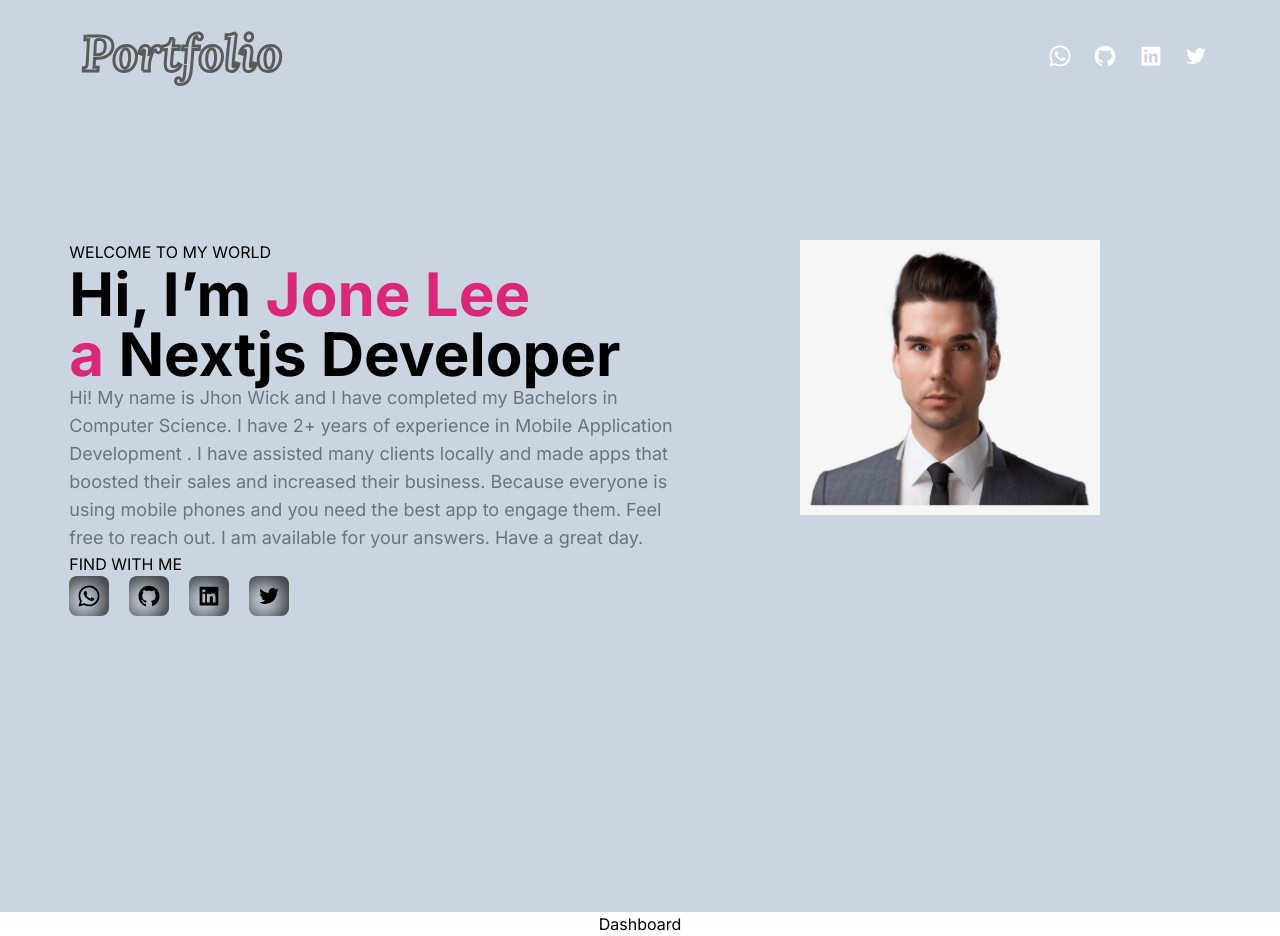
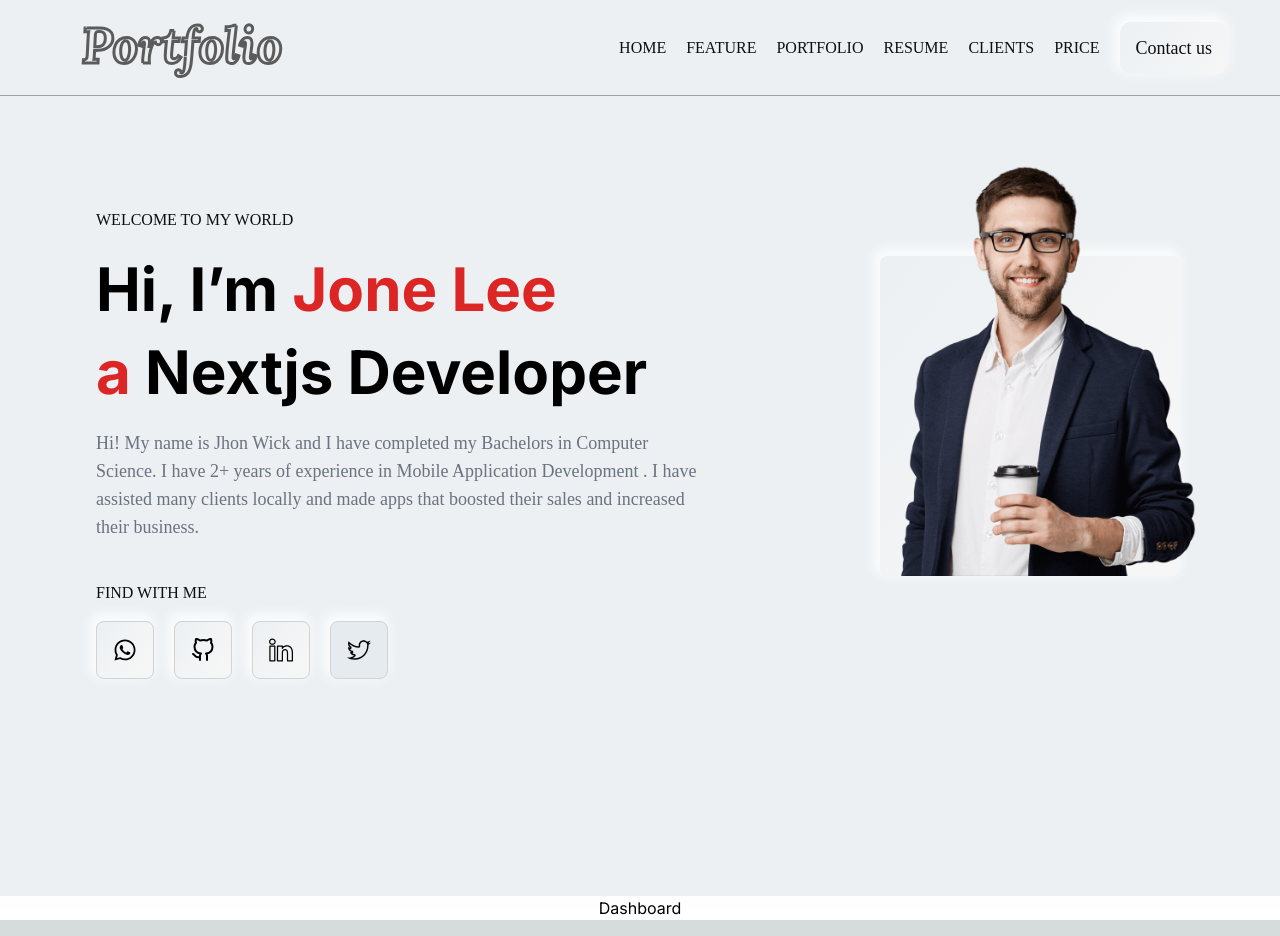
Before and after one commit to arsalan06/portfolio, a Next.js app: page / in a window 1280 px wide. Built offline with nearby package versions, Linux system fonts and the light colour scheme.

Commit message:
set font family add animation

```diff
--- a/src/app/header.tsx
+++ b/src/app/header.tsx
@@ -3,6 +3,7 @@ import { Fragment, useEffect, useState } from "react";
 import { AiFillGithub, AiFillLinkedin, AiOutlineTwitter } from "react-icons/ai";
 import { FaWhatsapp } from "react-icons/fa";
 import styles from "./styles/header.module.css";
+import Link from "next/link";
 export default function Header() {
   const [mobileMenuOpen, setMobileMenuOpen] = useState(false);
   const [scrolling, setScrolling] = useState("");
@@ -19,12 +20,17 @@ export default function Header() {
   return (
     // <header className="bg-transparent">
     <nav
-      className={`flex w-full items-center justify-between p-6 lg:px-8  sticky bg-slate-300 top-0 h-28 ${scrolling}`}
+      className={`flex w-full items-center justify-between p-6 lg:px-8 z-50 sticky bg-custombgcolor top-0 h-24 ${scrolling ? "": "border-b border-gray-400 "} ${scrolling}`}
       aria-label="Global"
       id="nav"
+      // style={{
+      //   borderBottom:"1px solid gray"
+      // }}
     >
-      <div className={`italic hover:not-italic hover:text-slate-600 font-bold text-2xl text-white  ${styles.patterns}`}>
-        <svg width="100%" height="100%" className={styles.svg}>
+      <div
+        className={`italic hover:not-italic hover:text-slate-600 font-bold text-2xl text-white  ${styles.patterns}`}
+      >
+        <svg width="100%" height="90%" className={styles.svg}>
           <defs>
             <pattern
               id="polka-dots"
@@ -43,11 +49,28 @@ export default function Header() {
           </text>
         </svg>
       </div>
-      <div className="flex w-40 items-center justify-between mr-10">
-        <FaWhatsapp className="text-2xl cursor-pointer text-white" />
-        <AiFillGithub className="text-2xl cursor-pointer text-white" />
-        <AiFillLinkedin className="text-2xl cursor-pointer text-white" />
-        <AiOutlineTwitter className="text-2xl cursor-pointer text-white" />
+      <div className="flex items-center justify-between">
+        <Link href={"/"} className="mr-5 font-sans text-linkcolor text-base">
+          HOME
+        </Link>
+        <Link href={"/"} className="mr-5 font-sans text-linkcolor text-base">
+          FEATURE
+        </Link>
+        <Link href={"/"} className="mr-5 font-sans text-linkcolor text-base">
+          PORTFOLIO
+        </Link>
+        <Link href={"/"} className="mr-5 font-sans text-linkcolor text-base">
+          RESUME
+        </Link>
+        <Link href={"/"} className="mr-5 font-sans text-linkcolor text-base">
+          CLIENTS
+        </Link>
+        <Link href={"/"} className="mr-5 font-sans text-linkcolor text-base">
+          PRICE
+        </Link>
+        <button  className={`mr-5 font-sans text-linkcolor text-lg bottom-auto  pl-4 pr-4 pt-3 pb-3 rounded-xl border-gray-500 ${styles.box_shadow}`}>
+          Contact us
+        </button>
       </div>
     </nav>
     // </header>
--- a/src/app/styles/header.module.css
+++ b/src/app/styles/header.module.css
@@ -33,3 +33,12 @@
    }
 
  }
+ .box_shadow{
+  box-shadow: -3px -4px 12px 4px rgba(255,255,255,0.75);
+  -webkit-box-shadow: -3px -4px 12px 4px rgba(255,255,255,0.75);
+  -moz-box-shadow: -3px -4px 12px 4px rgba(255,255,255,0.75);
+  background: #ecf0f3;
+  background: linear-gradient(130deg,#ecf0f3 0%, #f6f6f6 100%);
+  /* background: -webkit-linear-gradient(128deg,#ecf0f3 0%, #f6f6f6 80%);
+  background: -moz-linear-gradient(128deg,#ecf0f3 0%, #f6f6f6 80%); */
+}
--- a/src/components/MainBanner.tsx
+++ b/src/components/MainBanner.tsx
@@ -4,75 +4,73 @@ import Image from "next/image";
 import { Typewriter } from 'react-simple-typewriter';
 import { AiFillGithub, AiFillLinkedin, AiOutlineTwitter } from "react-icons/ai";
 import { FaWhatsapp } from "react-icons/fa";
+import { TfiTwitter } from "react-icons/tfi";
+import { SlSocialLinkedin } from "react-icons/sl";
+import { FiGithub } from "react-icons/fi";
 import styles from"./styles/banner.module.css"
 function MainBanner() {
   return (
     <>
-    <div className="min-h-screen bg-slate-300 w-full  flex justify-around lg:flex-row md:flex-row sm:flex-col">
-      <div className="w-1/2 pl-4 pr-4 flex-shrink mt-32">
-        <p className=" uppercase text-md">WELCOME TO MY WORLD</p>
-        <p className="font-bold text-6xl">
-          Hi, I’m <span className="text-pink-600"> Jone Lee  <br></br>a </span>
+    <div className="min-h-screen bg-custombgcolor w-full  flex justify-around lg:flex-row md:flex-row sm:flex-col">
+      <div className="w-1/2 pl-4 pr-4 flex-shrink mt-28">
+        <p className=" uppercase text-md font-sans text-linkcolor">WELCOME TO MY WORLD</p>
+        <p className="font-bold text-6xl leading-snug mt-4">
+          Hi, I’m <span className="text-red-600"> Jone Lee  <br></br>a </span>
           <Typewriter
-            words={['Reactjs Developer', 'Nextjs Developer', 'Perfessional Coder']}
+            words={['Reactjs Developer', 'Nextjs Developer', 'Professional Coder']}
             loop={true}
-            // cursor
-            // cursorStyle='_'
             typeSpeed={70}
-            // deleteSpeed={50}
-            // delaySpeed={1000}
-            // onLoopDone={handleDone}
-            // onType={handleType}
           />
         </p>
-        <p className="text-gray-500 leading-7 text-lg">
+        <p className="text-gray-500 leading-7 text-lg mt-4 font-sans">
           Hi! My name is Jhon Wick and I have completed my Bachelors in Computer
           Science. I have 2+ years of experience in Mobile Application
           Development . I have assisted many clients locally and made apps that
-          boosted their sales and increased their business. Because everyone is
-          using mobile phones and you need the best app to engage them. Feel
-          free to reach out. I am available for your answers. Have a great day.
+          boosted their sales and increased their business.
         </p>
-        <p className=" uppercase text-md">find with me</p>
+        <p className=" uppercase text-md font-sans text-linkcolor mt-10">find with me</p>
         <div className="flex">
           <br></br>
-        <div className="flex w-1/2 justify-start">
-          <span className={`drop-shadow-5xl pl-2 pr-2 pt-2 pb-2 rounded-lg bg-slate-300 mr-5 ${styles.box_shadow} `}>
-        <FaWhatsapp className="text-2xl cursor-pointer" />
+        <div className="flex w-1/2 justify-start mt-4">
+          <span className={`drop-shadow-5xl pl-4 pr-4 pt-4 pb-4 rounded-lg cursor-pointer bg-sociallinkcolor mr-5 ransition ease-in-out delay-150 hover:-translate-y-1 ${styles.whatsapp_social_box_shadow} `}>
+        <FaWhatsapp className="text-2xl cursor-pointer " />
           </span>
-          <span className={`drop-shadow-5xl pl-2 pr-2 pt-2 pb-2 rounded-lg bg-slate-300  mr-5 ${styles.box_shadow} `}>
-          <AiFillGithub className="text-2xl cursor-pointer" />
+          <span className={`drop-shadow-5xl pl-4 pr-4 pt-4 pb-4 rounded-lg cursor-pointer bg-sociallinkcolor  mr-5 ransition ease-in-out delay-150 hover:-translate-y-1  ${styles.git_social_box_shadow} `}>
+          <FiGithub className="text-2xl cursor-pointer" />
           </span>
-          <span className={`drop-shadow-5xl pl-2 pr-2 pt-2 pb-2 rounded-lg bg-slate-300  mr-5 ${styles.box_shadow} `}>
-          <AiFillLinkedin className="text-2xl cursor-pointer " />
+          <span className={`drop-shadow-5xl pl-4 pr-4 pt-4 pb-4 rounded-lg cursor-pointer bg-sociallinkcolor  mr-5 ransition ease-in-out delay-150 hover:-translate-y-1 ${styles.linkedin_social_box_shadow} `}>
+          <SlSocialLinkedin className="text-2xl cursor-pointer " />
           </span>
-          <span className={`drop-shadow-5xl pl-2 pr-2 pt-2 pb-2 rounded-lg bg-slate-300  mr-5 ${styles.box_shadow} `}>
-          <AiOutlineTwitter className="text-2xl cursor-pointer " />
+          <span className={`drop-shadow-5xl pl-4 pr-4 pt-4 pb-4 rounded-lg  bg-sociallinkcolor mr-5 transition ease-in-out delay-150 hover:-translate-y-1  cursor-pointer ${styles.twitter_social_box_shadow} `}>
+          <TfiTwitter className="text-2xl cursor-pointer" />
           </span>
         </div>
         {/* <div className="flex w-1/2 justify-around">
-          <span className={`drop-shadow-5xl pl-2 pr-2 pt-2 pb-2 rounded-lg bg-slate-300 ${styles.box_shadow} `}>
+          <span className={`drop-shadow-5xl pl-2 pr-2 pt-2 pb-2 rounded-lg bg-slate-300 ${styles.social_box_shadow} `}>
         <FaWhatsapp className="text-2xl cursor-pointer" />
           </span>
-          <span className={`drop-shadow-5xl pl-2 pr-2 pt-2 pb-2 rounded-lg bg-slate-300 ${styles.box_shadow} `}>
+          <span className={`drop-shadow-5xl pl-2 pr-2 pt-2 pb-2 rounded-lg bg-slate-300 ${styles.social_box_shadow} `}>
           <AiFillGithub className="text-2xl cursor-pointer" />
           </span>
-          <span className={`drop-shadow-5xl pl-2 pr-2 pt-2 pb-2 rounded-lg bg-slate-300 ${styles.box_shadow} `}>
+          <span className={`drop-shadow-5xl pl-2 pr-2 pt-2 pb-2 rounded-lg bg-slate-300 ${styles.social_box_shadow} `}>
           <AiFillLinkedin className="text-2xl cursor-pointer " />
           </span>
-          <span className={`drop-shadow-5xl pl-2 pr-2 pt-2 pb-2 rounded-lg bg-slate-300 ${styles.box_shadow} `}>
+          <span className={`drop-shadow-5xl pl-2 pr-2 pt-2 pb-2 rounded-lg bg-slate-300 ${styles.social_box_shadow} `}>
           <AiOutlineTwitter className="text-2xl cursor-pointer " />
           </span>
         </div> */}
         </div>
       </div>
-      <div className="w-1/3 mt-32">
+      <div className="w-1/4 mt-40">
+        <div className={`drop-shadow-5xl pl-4 pr-4 pt-0 pb-4 rounded-lg cursor-pointer bg-sociallinkcolor mr-5 ransition ease-in-out delay-150 hover:-translate-y-1 relative h-80 ${styles.profile_box_shadow} `}>
         <Image
-          src="/pro.png"
+          src="/profile.png"
           width={300}
-          height={450}
+          height={500}
           alt="Picture of the author"
+         className="absolute bottom-0 z-10"
         />
+        </div>
       </div>
     </div>
     </>
--- a/src/components/styles/banner.module.css
+++ b/src/components/styles/banner.module.css
@@ -1,5 +1,69 @@
-.box_shadow{
-  box-shadow: -5px 4px 19px 3px rgba(0,0,0,0.75) inset;
-  -webkit-box-shadow: -5px 4px 19px 3px rgba(0,0,0,0.75) inset;
-  -moz-box-shadow: -5px 4px 19px 3px rgba(0,0,0,0.75) inset;
+.twitter_social_box_shadow{
+  border: 1px solid lightgray;
+  box-shadow: -3px -4px 12px 4px rgba(255,255,255,0.75);
+  -webkit-box-shadow: -3px -4px 12px 4px rgba(255,255,255,0.75);
+  -moz-box-shadow: -3px -4px 12px 4px rgba(255,255,255,0.75);
+  /* background-color: #ecf0f3;
+  background-image: linear-gradient(128deg,#ecf0f3 0%, #f6f6f6 85%);
+  background-image: -webkit-linear-gradient(128deg,#ecf0f3 0%, #f6f6f6 85%);
+  background-image: -moz-linear-gradient(128deg,#ecf0f3 0%, #f6f6f6 85%); */
+  background-size: 0% 100%;
+  transition: background-color .5s ease-in-out;
 }
+.twitter_social_box_shadow:hover {
+  background-color:white;
+  background-image: linear-gradient(139deg,#ECF0F3 10%, #7BE0A2 40%, #F6F6F6 100%);
+  background-repeat:no-repeat;
+  background-size: 100% 100%;
+  transition:background-size 0.5s, background-color 0.5s ;
+}
+.linkedin_social_box_shadow{
+  border: 1px solid lightgray;
+  box-shadow: -3px -4px 12px 4px rgba(255,255,255,0.75);
+  -webkit-box-shadow: -3px -4px 12px 4px rgba(255,255,255,0.75);
+  -moz-box-shadow: -3px -4px 12px 4px rgba(255,255,255,0.75);
+  background: #ecf0f3;
+  background: linear-gradient(128deg,#ecf0f3 0%, #f6f6f6 85%);
+}
+.linkedin_social_box_shadow:hover{
+  background: #ecf0f3;
+  background: linear-gradient(149deg,#ecf0f3 10%, #0077b5 40%, #f6f6f6 90%);
+  background: -webkit-linear-gradient(149deg,#ecf0f3 10%, #0077b5 40%, #f6f6f6 90%);
+  background: -moz-linear-gradient(149deg,#ecf0f3 10%, #0077b5 40%, #f6f6f6 90%);
+}
+.git_social_box_shadow{
+  border: 1px solid lightgray;
+  box-shadow: -3px -4px 12px 4px rgba(255,255,255,0.75);
+  -webkit-box-shadow: -3px -4px 12px 4px rgba(255,255,255,0.75);
+  -moz-box-shadow: -3px -4px 12px 4px rgba(255,255,255,0.75);
+  background: #ecf0f3;
+  background: linear-gradient(128deg,#ecf0f3 0%, #f6f6f6 85%);
+}
+.git_social_box_shadow:hover{
+  background: #ecf0f3;
+  background: linear-gradient(149deg,#ecf0f3 10%, #363a3c 40%, #f6f6f6 90%);
+  background: -webkit-linear-gradient(149deg,#ecf0f3 10%, #363a3c 40%, #f6f6f6 90%);
+  background: -moz-linear-gradient(149deg,#ecf0f3 10%, #363a3c 40%, #f6f6f6 90%);
+}
+.whatsapp_social_box_shadow{
+  border: 1px solid lightgray;
+  box-shadow: -3px -4px 12px 4px rgba(255,255,255,0.75);
+  -webkit-box-shadow: -3px -4px 12px 4px rgba(255,255,255,0.75);
+  -moz-box-shadow: -3px -4px 12px 4px rgba(255,255,255,0.75);
+  background: #ecf0f3;
+  background: linear-gradient(128deg,#ecf0f3 0%, #f6f6f6 85%);
+}
+.whatsapp_social_box_shadow:hover{
+  background: #ecf0f3;
+  background: linear-gradient(139deg,#ecf0f3 10%, #7be0a2 40%, #f6f6f6 100%);
+  background: -webkit-linear-gradient(139deg,#ecf0f3 10%, #7be0a2 40%, #f6f6f6 100%);
+  background: -moz-linear-gradient(139deg,#ecf0f3 10%, #7be0a2 40%, #f6f6f6 100%);
+}
+.profile_box_shadow{
+  box-shadow: -3px -4px 12px 4px rgba(255,255,255,0.75);
+  -webkit-box-shadow: -3px -4px 12px 4px rgba(255,255,255,0.75);
+  -moz-box-shadow: -3px -4px 12px 4px rgba(255,255,255,0.75);
+  background: #ecf0f3;
+  background: linear-gradient(128deg,#ecf0f3 0%, #f6f6f6 85%);
+  /* padding-top: -50; */
+}
--- a/tailwind.config.js
+++ b/tailwind.config.js
@@ -12,6 +12,18 @@ module.exports = {
         'gradient-conic':
           'conic-gradient(from 180deg at 50% 50%, var(--tw-gradient-stops))',
       },
+      colors: {
+        custombgcolor: '#ECF0F3',
+        sociallinkcolor:"#E5EBEE",
+        linkcolor:'#0D1013' // Custom color hex value
+      },
+      fontFamily: {
+        'sans': ['Montserrate', 'sans serif'],
+      },
+      fontSize: {
+        sm: '0.8rem',
+        base: '16px',
+      }
       // dropShadow: {
       //   '3xl': '0 35px 35px rgba(0, 0, 0, 0.25)',
       //   '4xl': [
```
Also changed, not shown: public/pro.png (deleted), public/profile.png (added).
